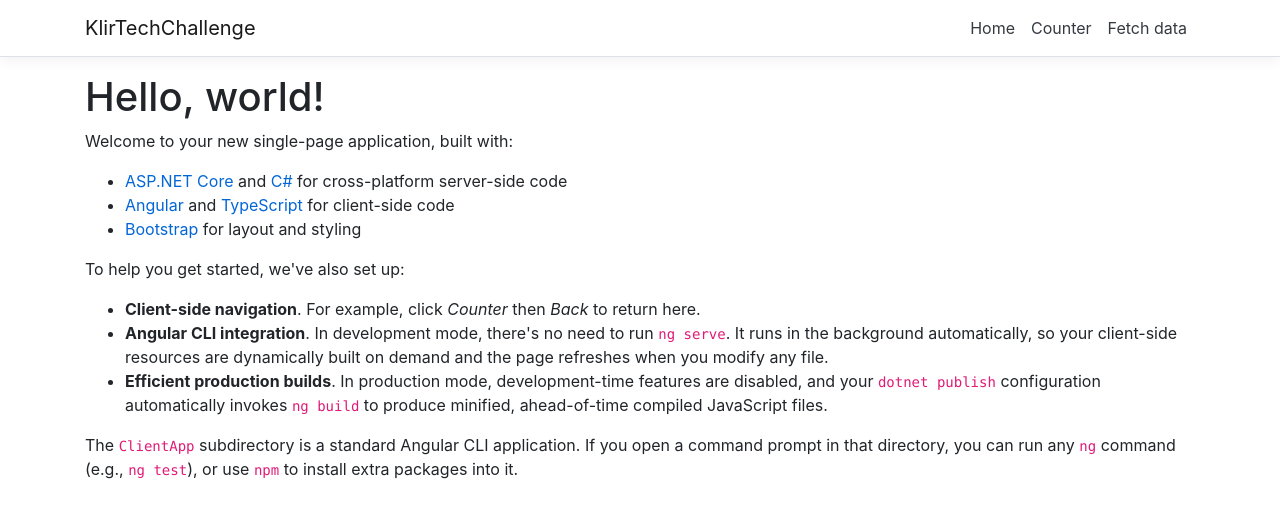
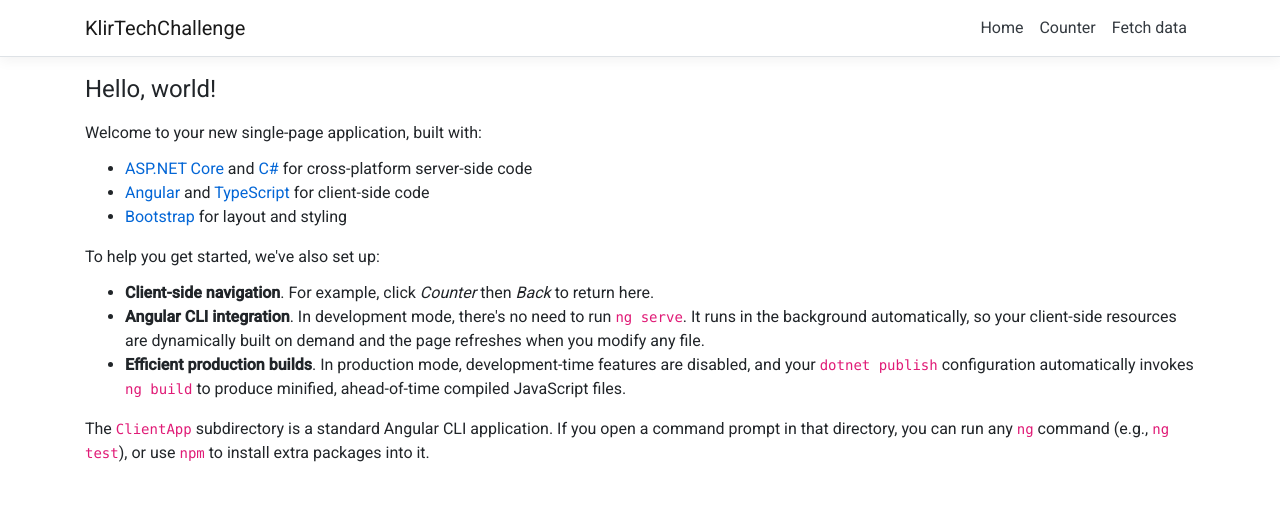
Before and after one commit to thirossato/klir-tech-challenge, an Angular app in the folder angular/: page / in a window 1280 px wide. Shown: the top 518 px of the page. Built offline with nearby package versions, Linux system fonts and the light colour scheme.

Commit message:
install angular material dependency

```diff
--- a/angular/angular.json
+++ b/angular/angular.json
@@ -23,6 +23,7 @@
               "src/assets"
             ],
             "styles": [
+              "./node_modules/@angular/material/prebuilt-themes/deeppurple-amber.css",
               "node_modules/bootstrap/dist/css/bootstrap.min.css",
               "src/styles.css"
             ],
@@ -79,7 +80,7 @@
             "polyfills": "src/polyfills.ts",
             "tsConfig": "src/tsconfig.spec.json",
             "karmaConfig": "src/karma.conf.js",
-            "styles": ["src/styles.css"],
+            "styles": ["./node_modules/@angular/material/prebuilt-themes/deeppurple-amber.css", "src/styles.css"],
             "scripts": [],
             "assets": ["src/assets"]
           }
--- a/angular/package.json
+++ b/angular/package.json
@@ -13,10 +13,12 @@
   "private": true,
   "dependencies": {
     "@angular/animations": "13.0.3",
+    "@angular/cdk": "^13.0.3",
     "@angular/common": "13.0.3",
     "@angular/compiler": "13.0.3",
     "@angular/core": "13.0.3",
     "@angular/forms": "13.0.3",
+    "@angular/material": "^13.0.3",
     "@angular/platform-browser": "13.0.3",
     "@angular/platform-browser-dynamic": "13.0.3",
     "@angular/platform-server": "13.0.3",
--- a/angular/src/app/app.module.ts
+++ b/angular/src/app/app.module.ts
@@ -9,6 +9,7 @@
 import { HomeComponent } from './home/home.component';
 import { CounterComponent } from './counter/counter.component';
 import { FetchDataComponent } from './fetch-data/fetch-data.component';
+import { BrowserAnimationsModule } from '@angular/platform-browser/animations';
 
 @NgModule({
   declarations: [
@@ -26,7 +27,8 @@
     { path: '', component: HomeComponent, pathMatch: 'full' },
     { path: 'counter', component: CounterComponent },
     { path: 'fetch-data', component: FetchDataComponent },
-], { relativeLinkResolution: 'legacy' })
+], { relativeLinkResolution: 'legacy' }),
+    BrowserAnimationsModule
   ],
   providers: [],
   bootstrap: [AppComponent]
--- a/angular/src/index.html
+++ b/angular/src/index.html
@@ -7,8 +7,11 @@
 
     <meta name="viewport" content="width=device-width, initial-scale=1" />
     <link rel="icon" type="image/x-icon" href="favicon.ico" />
-  </head>
-  <body>
+      <link rel="preconnect" href="https://fonts.gstatic.com">
+    <link href="https://fonts.googleapis.com/css2?family=Roboto:wght@300;400;500&display=swap" rel="stylesheet">
+    <link href="https://fonts.googleapis.com/icon?family=Material+Icons" rel="stylesheet">
+</head>
+  <body class="mat-typography">
     <app-root>Loading...</app-root>
   </body>
 </html>
--- a/angular/src/styles.css
+++ b/angular/src/styles.css
@@ -14,3 +14,6 @@
   background-color: #1b6ec2;
   border-color: #1861ac;
 }
+
+html, body { height: 100%; }
+body { margin: 0; font-family: Roboto, "Helvetica Neue", sans-serif; }
```
Also changed, not shown: 2 other files (tests, documents, lock files or other folders).
